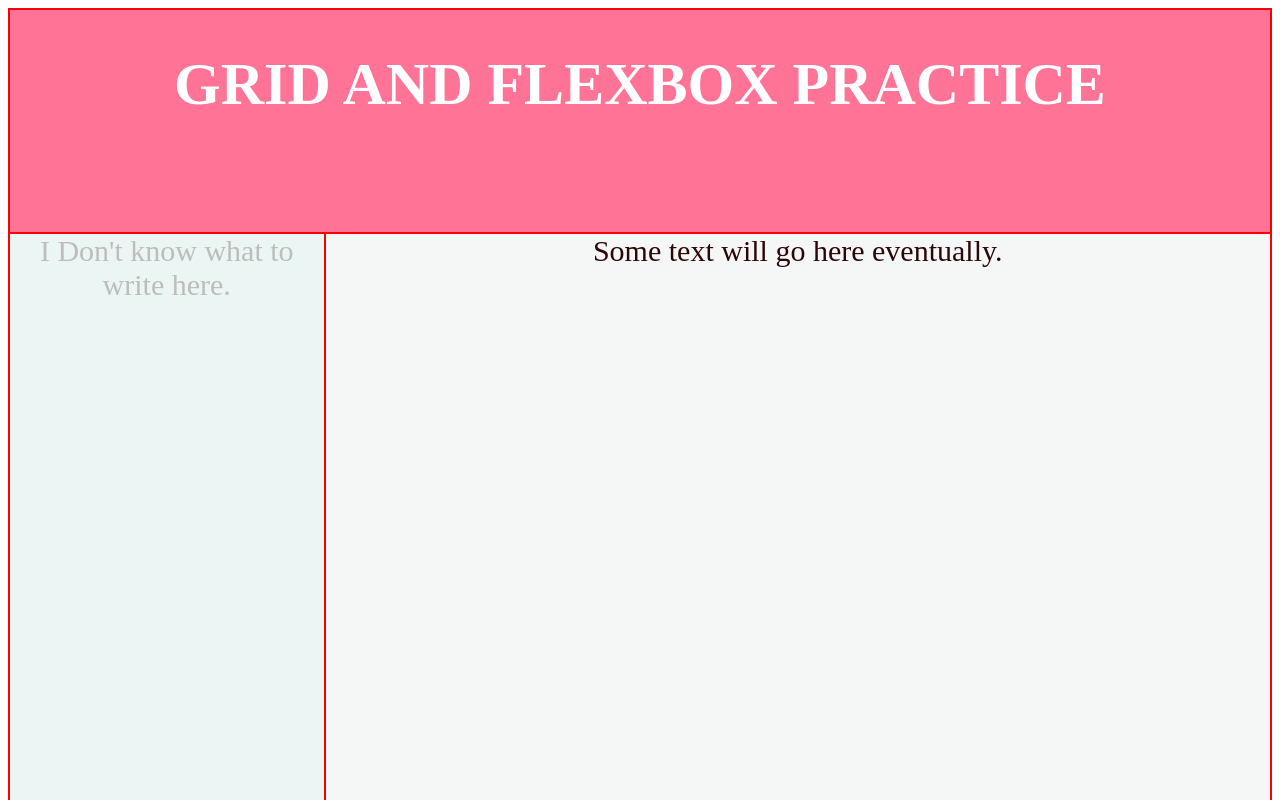
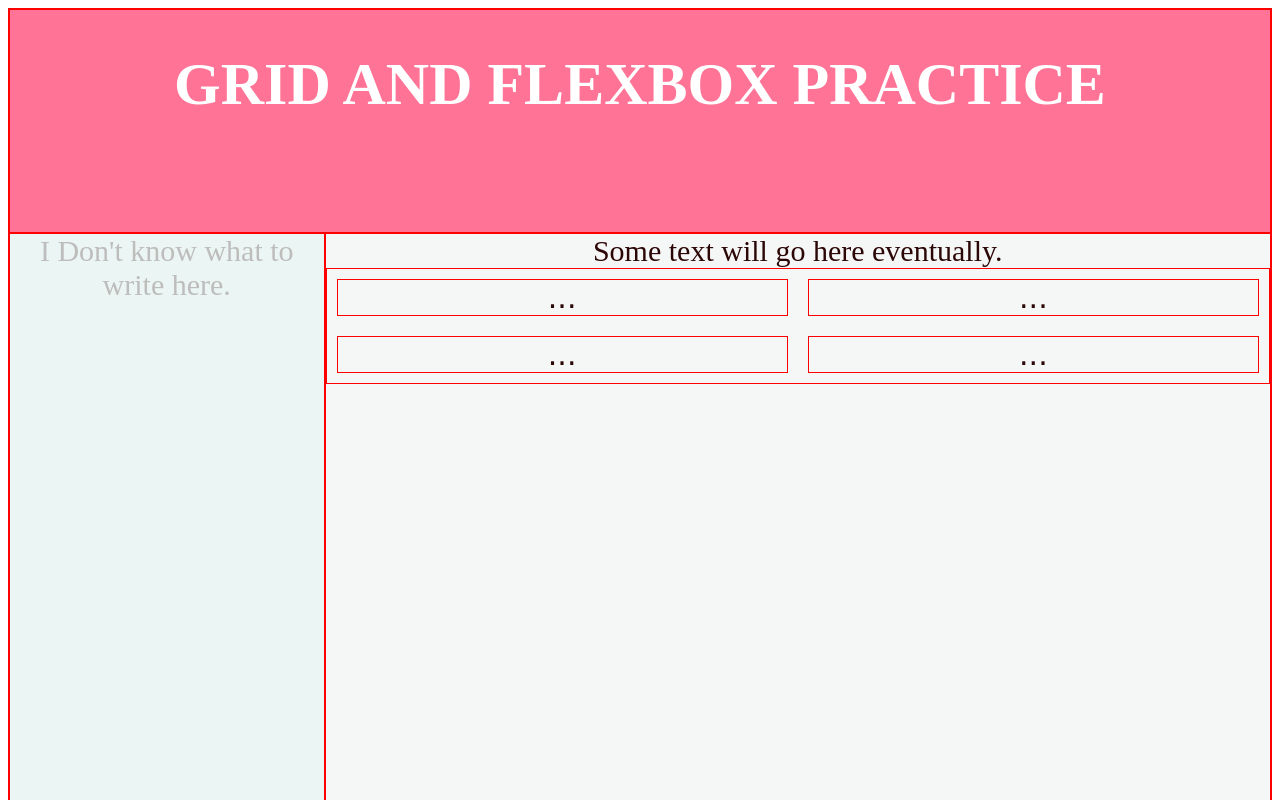
Before and after one commit to ssekhonn/grid-practice, a plain HTML site: page index.html in a window 1280 px wide. Shown: the top 800 px of the page. Drawn offline with Linux system fonts and the light colour scheme.

Commit message:
added flexbox

```diff
--- a/index.html
+++ b/index.html
@@ -16,6 +16,12 @@ I Don't know what to write here.
         </div>
         <div class="rightbox">
 Some text will go here eventually.
+<div class="flexcontainer">
+        <div class="child">...</div>
+        <div class="child">...</div>
+        <div class="child">...</div>
+        <div class="child">...</div>
+</div>
         </div>
         <div class="bottom">
 <h3>Thanks For Visiting</h3>
--- a/style.css
+++ b/style.css
@@ -37,3 +37,18 @@ div{
         text-align: center;
         color: rgb(36, 5, 5);
         font-size: 30px;}
+
+        /* flexbox to hold images inside rightbox */
+
+        .flexcontainer {
+	display: flex;
+	flex-wrap: wrap;
+    /* to make our immages rearrange if width decreases */
+}
+
+.child {
+	flex: 40%;
+	margin: 10px;
+	font-family: Verdana, serif;
+	font-size: 30px;
+}
```
